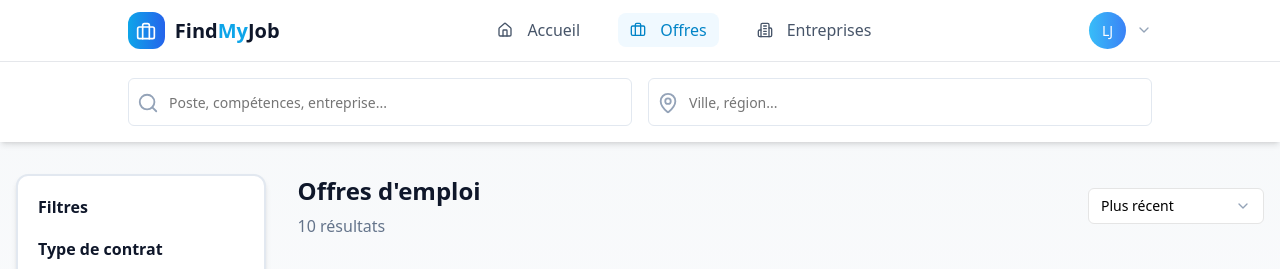
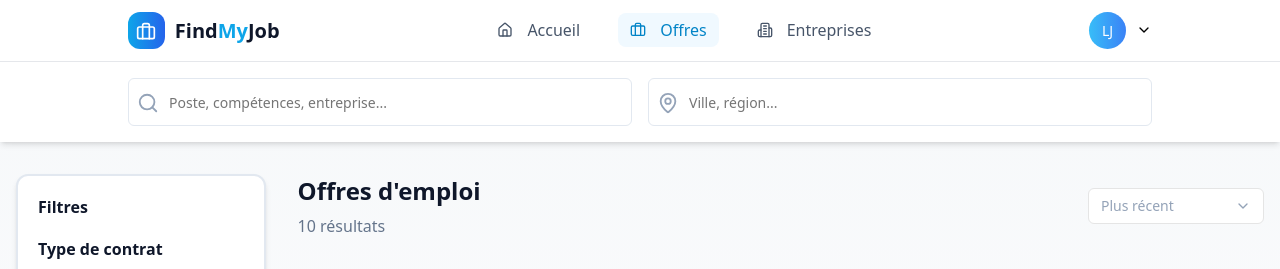
Before and after one commit to Lucas-Josephh/findmyjob-front, a React (Vite) app: page /offres in a window 1280 px wide. Shown: the top 269 px of the page. Built offline with nearby package versions, Linux system fonts and the light colour scheme.

Commit message:
Fix : Color Arrow SVG

```diff
--- a/src/component/offer/Offer.scss
+++ b/src/component/offer/Offer.scss
@@ -139,6 +139,7 @@
                         align-items: center;
                         justify-content: space-between;
                         background-color: white;
+                        color: rgb(148 163 184);
                         font-size: .875rem;
                         width: 11rem;
                         height: 2.25rem;
--- a/src/component/shared/svg/Arrow.jsx
+++ b/src/component/shared/svg/Arrow.jsx
@@ -1,3 +1,3 @@
 export default function Arrow({size=16}) {
-    return <svg style={{verticalAlign: 'middle'}} xmlns="http://www.w3.org/2000/svg" width={size} height={size} viewBox="0 0 24 24" fill="none" stroke="rgb(148 163 184)" strokeWidth="2" strokeLinecap="round" strokeLinejoin="round" className="lucide lucide-chevron-down w-4 h-4 text-slate-400 hidden sm:block"><path d="m6 9 6 6 6-6"></path></svg>
+    return <svg style={{verticalAlign: 'middle'}} xmlns="http://www.w3.org/2000/svg" width={size} height={size} viewBox="0 0 24 24" fill="none" stroke="currentcolor" strokeWidth="2" strokeLinecap="round" strokeLinejoin="round" className="lucide lucide-chevron-down w-4 h-4 text-slate-400 hidden sm:block"><path d="m6 9 6 6 6-6"></path></svg>
 }
```
